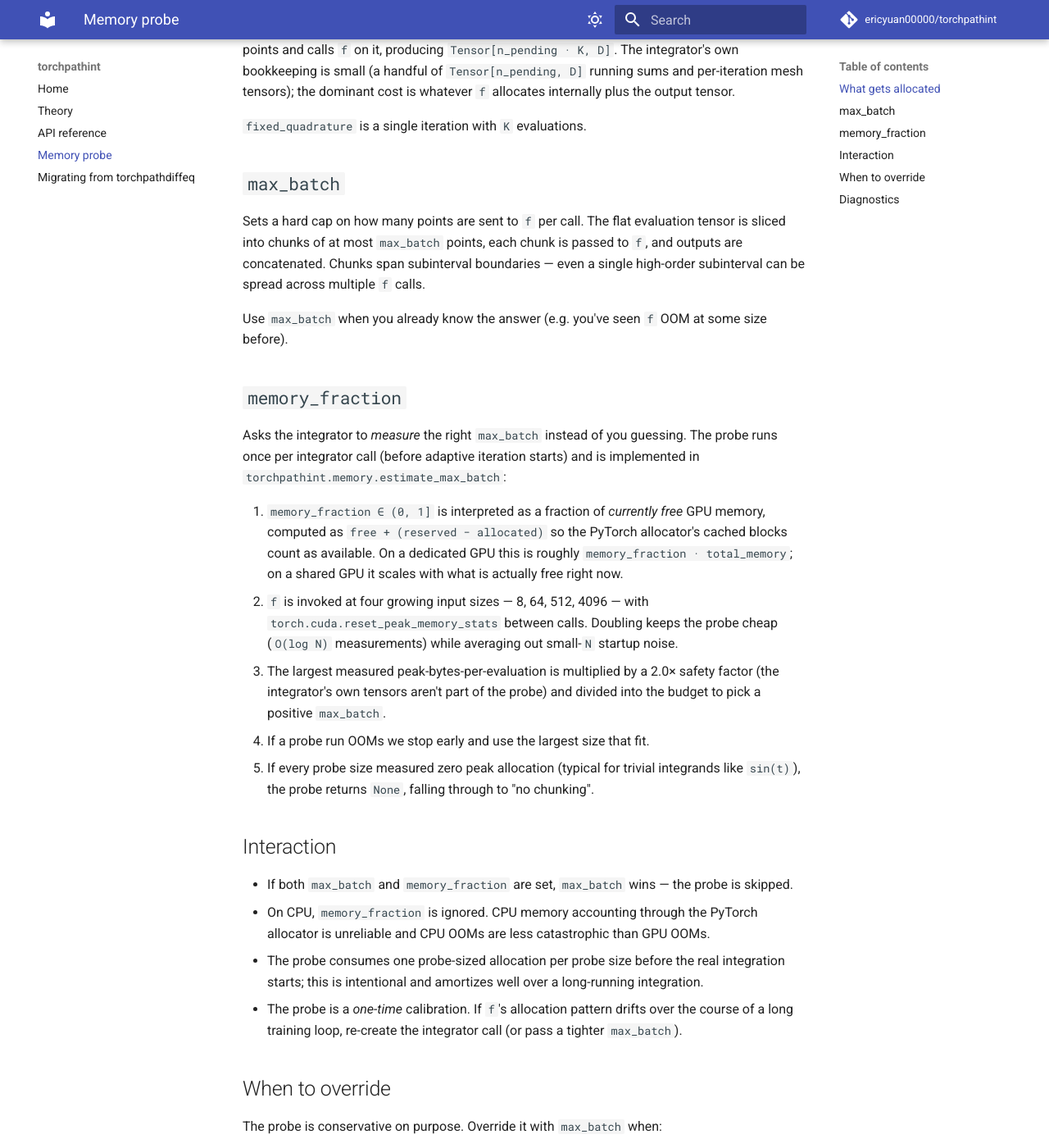
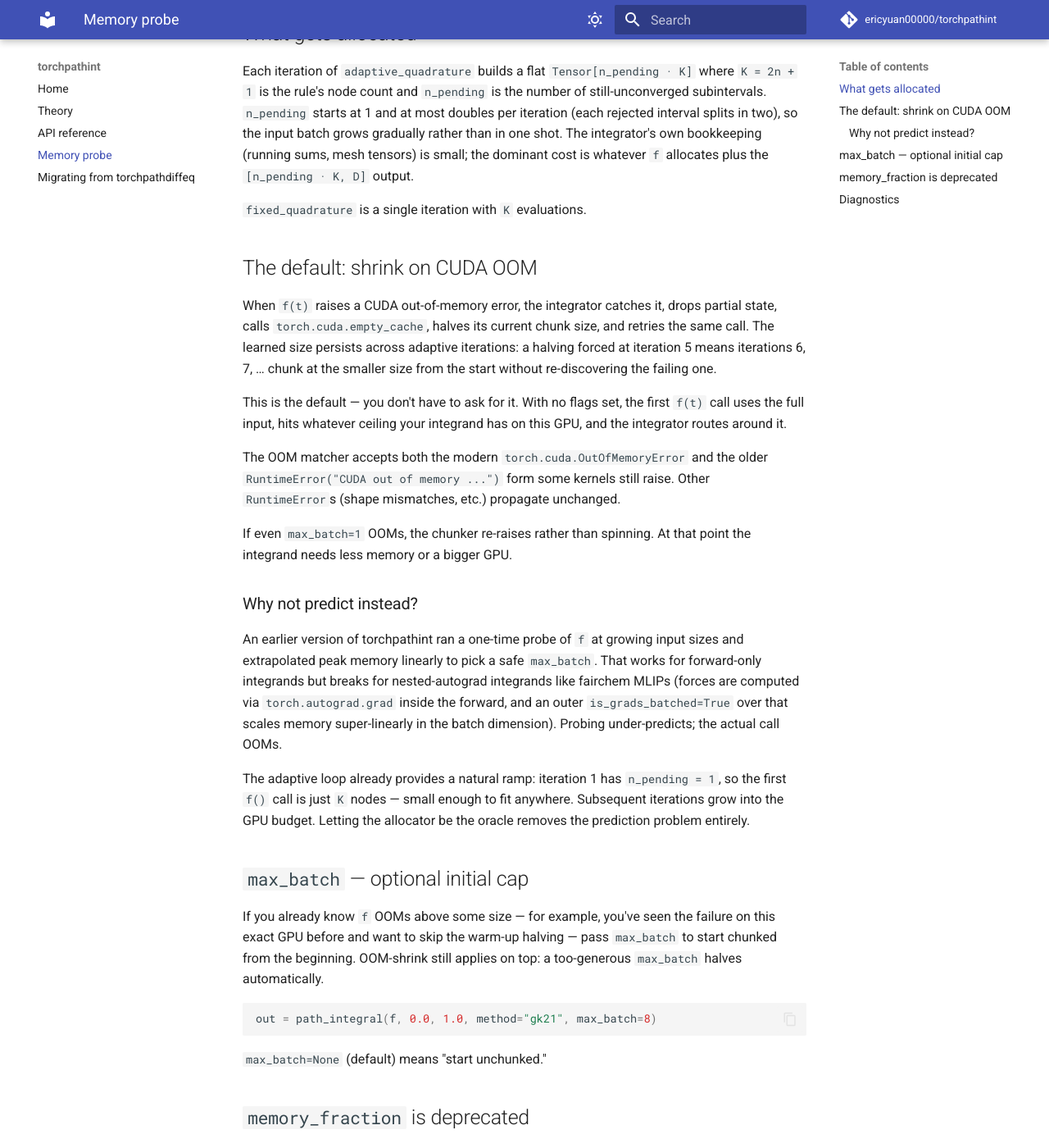
Before and after one commit to ericyuan00000/torchpathint, an MkDocs documentation site: the page built from docs/memory.md, in a window 1280 px wide and 1400 px high, scrolled down 325 px. Shown: the whole window at 82% size. Built offline with MkDocs 1.6.1 and Material for MkDocs 9.7.7, drawn with Linux system fonts in a browser that asks for light colours; comment, search, counter and statistics services are not loaded; some of the changed text lies outside the part shown.

Commit message:
docs: rewrite memory chapter around OOM-driven chunking
memory.md no longer documents a probe — the integrator catches CUDA
OOM, halves the chunk size, and retries; the learned size persists
across adaptive iterations, and the first iteration's small batch
gives the chunker a natural ramp-up. The new page explains the
default-on behavior, the optional max_batch initial cap, and the
DeprecationWarning on memory_fraction.

theory.md and migration.md previously described the probe as part of
the design; updated to point at the OOM-shrink mechanism. index.md's
table-of-contents entry rewritten. api.md drops the evaluate_chunked
and estimate_max_batch sections (both gone from the public surface)
and the memory_fraction kwarg from path_integral's signature block.

Co-Authored-By: Claude Opus 4.7 <noreply@anthropic.com>

````diff
--- a/docs/api.md
+++ b/docs/api.md
@@ -7,8 +7,6 @@ from torchpathint import (
     path_integral,
     adaptive_quadrature,
     fixed_quadrature,
-    evaluate_chunked,
-    estimate_max_batch,
     IntegralOutput,
     Method,
     get_method,
@@ -57,7 +55,7 @@ it.
 out = path_integral(f, t_init, t_final, *,
                     method="gk21",
                     atol=1e-5, rtol=1e-5,
-                    max_batch=None, memory_fraction=None,
+                    max_batch=None,
                     max_iter=50,
                     device=None, dtype=torch.float64)
 ```
@@ -86,31 +84,6 @@ no error estimate.
 - Returns `integral_error=None` and `error_ratios=None`.
 - `gl<n>` for any positive integer `n` is supported. Larger `n` is more
   accurate on smooth integrands but allocates more memory per call.
-
-## `evaluate_chunked`
-
-```python
-y = evaluate_chunked(f, t, max_batch)
-```
-
-Helper used by both engines. Splits a 1-d `t` tensor into chunks of at
-most `max_batch` and concatenates results. `max_batch=None` (or
-`max_batch >= t.numel()`) calls `f` once with the whole tensor.
-
-You probably don't need to call this directly — the engines apply it
-themselves — but it is exported for cases where you want to reuse the
-same chunking logic outside the integrators.
-
-## `estimate_max_batch`
-
-```python
-max_batch = estimate_max_batch(f, t_sample, device, memory_fraction)
-```
-
-The probe behind `memory_fraction`. Returns `None` on CPU (no chunking),
-a positive `int` on CUDA when a per-evaluation cost was measured, or
-`None` on CUDA when nothing measurable was allocated. See
-[memory.md](memory.md) for details.
 
 ## `IntegralOutput`
 
--- a/docs/memory.md
+++ b/docs/memory.md
@@ -1,94 +1,92 @@
-# Memory probe
+# GPU memory and chunking
 
-`max_batch` and `memory_fraction` are alternative ways to control peak GPU
-memory inside the integrator. This page explains what each one does and
-when to pick which.
+`adaptive_quadrature` and `fixed_quadrature` evaluate the integrand on a
+single flat `Tensor[N]` of points each iteration. Whatever `f` allocates
+internally — forward graphs, attention intermediates, vmap'd backward
+state — has to fit on the device for that call to succeed. This page
+explains how the integrator keeps that under control without making you
+hand-tune anything in the common case.
 
 ## What gets allocated
 
-Each iteration of `adaptive_quadrature` evaluates `K = 2n + 1` quadrature
-nodes per pending subinterval. With `n_pending` subintervals it builds a
-flat `Tensor[n_pending · K]` of evaluation points and calls `f` on it,
-producing `Tensor[n_pending · K, D]`. The integrator's own bookkeeping is
-small (a handful of `Tensor[n_pending, D]` running sums and per-iteration
-mesh tensors); the dominant cost is whatever `f` allocates internally
-plus the output tensor.
+Each iteration of `adaptive_quadrature` builds a flat `Tensor[n_pending · K]`
+where `K = 2n + 1` is the rule's node count and `n_pending` is the number
+of still-unconverged subintervals. `n_pending` starts at 1 and at most
+doubles per iteration (each rejected interval splits in two), so the
+input batch grows gradually rather than in one shot. The integrator's own
+bookkeeping (running sums, mesh tensors) is small; the dominant cost is
+whatever `f` allocates plus the `[n_pending · K, D]` output.
 
 `fixed_quadrature` is a single iteration with `K` evaluations.
 
-## `max_batch`
+## The default: shrink on CUDA OOM
 
-Sets a hard cap on how many points are sent to `f` per call. The flat
-evaluation tensor is sliced into chunks of at most `max_batch` points,
-each chunk is passed to `f`, and outputs are concatenated. Chunks span
-subinterval boundaries — even a single high-order subinterval can be
-spread across multiple `f` calls.
+When `f(t)` raises a CUDA out-of-memory error, the integrator catches it,
+drops partial state, calls `torch.cuda.empty_cache`, halves its current
+chunk size, and retries the same call. The learned size persists across
+adaptive iterations: a halving forced at iteration 5 means iterations
+6, 7, … chunk at the smaller size from the start without re-discovering
+the failing one.
 
-Use `max_batch` when you already know the answer (e.g. you've seen
-`f` OOM at some size before).
+This is the default — you don't have to ask for it. With no flags set,
+the first `f(t)` call uses the full input, hits whatever ceiling your
+integrand has on this GPU, and the integrator routes around it.
 
-## `memory_fraction`
+The OOM matcher accepts both the modern `torch.cuda.OutOfMemoryError`
+and the older `RuntimeError("CUDA out of memory ...")` form some kernels
+still raise. Other `RuntimeError`s (shape mismatches, etc.) propagate
+unchanged.
 
-Asks the integrator to *measure* the right `max_batch` instead of you
-guessing. The probe runs once per integrator call (before adaptive
-iteration starts) and is implemented in
-`torchpathint.memory.estimate_max_batch`:
+If even `max_batch=1` OOMs, the chunker re-raises rather than spinning.
+At that point the integrand needs less memory or a bigger GPU.
 
-1. `memory_fraction ∈ (0, 1]` is interpreted as a fraction of *currently
-   free* GPU memory, computed as
-   `free + (reserved − allocated)` so the PyTorch allocator's cached blocks
-   count as available. On a dedicated GPU this is roughly
-   `memory_fraction · total_memory`; on a shared GPU it scales with what is
-   actually free right now.
-2. `f` is invoked at four growing input sizes — 8, 64, 512, 4096 — with
-   `torch.cuda.reset_peak_memory_stats` between calls. Doubling keeps the
-   probe cheap (`O(log N)` measurements) while averaging out small-`N`
-   startup noise.
-3. The largest measured peak-bytes-per-evaluation is multiplied by a 2.0×
-   safety factor (the integrator's own tensors aren't part of the probe)
-   and divided into the budget to pick a positive `max_batch`.
-4. If a probe run OOMs we stop early and use the largest size that fit.
-5. If every probe size measured zero peak allocation (typical for trivial
-   integrands like `sin(t)`), the probe returns `None`, falling through to
-   "no chunking".
+### Why not predict instead?
 
-## Interaction
+An earlier version of torchpathint ran a one-time probe of `f` at growing
+input sizes and extrapolated peak memory linearly to pick a safe
+`max_batch`. That works for forward-only integrands but breaks for
+nested-autograd integrands like fairchem MLIPs (forces are computed via
+`torch.autograd.grad` inside the forward, and an outer
+`is_grads_batched=True` over that scales memory super-linearly in the
+batch dimension). Probing under-predicts; the actual call OOMs.
 
-- If both `max_batch` and `memory_fraction` are set, `max_batch` wins —
-  the probe is skipped.
-- On CPU, `memory_fraction` is ignored. CPU memory accounting through the
-  PyTorch allocator is unreliable and CPU OOMs are less catastrophic than
-  GPU OOMs.
-- The probe consumes one probe-sized allocation per probe size before the
-  real integration starts; this is intentional and amortizes well over a
-  long-running integration.
-- The probe is a *one-time* calibration. If `f`'s allocation pattern
-  drifts over the course of a long training loop, re-create the integrator
-  call (or pass a tighter `max_batch`).
+The adaptive loop already provides a natural ramp: iteration 1 has
+`n_pending = 1`, so the first `f()` call is just `K` nodes — small enough
+to fit anywhere. Subsequent iterations grow into the GPU budget. Letting
+the allocator be the oracle removes the prediction problem entirely.
 
-## When to override
+## `max_batch` — optional initial cap
 
-The probe is conservative on purpose. Override it with `max_batch` when:
+If you already know `f` OOMs above some size — for example, you've seen
+the failure on this exact GPU before and want to skip the warm-up
+halving — pass `max_batch` to start chunked from the beginning. OOM-shrink
+still applies on top: a too-generous `max_batch` halves automatically.
 
-- Your integrand is allocation-stable but the probe under-estimates because
-  small `N` measurements are dominated by allocator overhead. Pass a
-  `max_batch` that is large enough that `f` is GPU-bound but small enough
-  that the output tensor still fits.
-- You are running on a shared GPU and want a hard cap that doesn't depend
-  on the current free memory at probe time.
-- You want bit-identical reproducibility: `max_batch` is deterministic;
-  the probe uses live free-memory readings, which fluctuate.
+```python
+out = path_integral(f, 0.0, 1.0, method="gk21", max_batch=8)
+```
+
+`max_batch=None` (default) means "start unchunked."
+
+## `memory_fraction` is deprecated
+
+`memory_fraction` previously triggered the probe-based estimator. It now
+emits a `DeprecationWarning` and is otherwise ignored — chunk sizing is
+OOM-driven and doesn't need an upfront budget. Drop the kwarg from your
+call sites; pass `max_batch` if you want a manual cap.
 
 ## Diagnostics
 
-`adaptive_quadrature` and `fixed_quadrature` log at `DEBUG` level when the
-probe runs. Enable it with
+The chunker logs a warning each time it shrinks:
+
+```
+evaluate_chunked: caught CUDA OOM at max_batch=None, retrying at 16.
+```
+
+Enable per-iteration debug logging with:
 
 ```python
 import logging
 logging.getLogger("torchpathint").setLevel(logging.DEBUG)
 logging.basicConfig()
 ```
-
-The log line reports per-evaluation bytes, which probe size produced the
-maximum, the safety factor, and the resulting `max_batch`.
--- a/docs/migration.md
+++ b/docs/migration.md
@@ -87,10 +87,13 @@ each call starts from a single subinterval and adapts from scratch.
 ### Memory control
 
 `remove_cut` (which pruned over-resolved subintervals between iterations)
-is gone. `max_batch` and `memory_fraction` replace what the old library
-called fixed-batch evaluation: the new chunking is per-evaluation, not
-per-interval, so a single high-order interval can be spread across
-multiple `f` calls. See [memory.md](memory.md).
+is gone. `max_batch` lets you cap the per-call evaluation count, and the
+chunker shrinks it automatically on CUDA OOM — so an integrand that's too
+big for the GPU at the current `n_pending · K` size routes around the
+failure without intervention. The old library's all-or-nothing per-interval
+evaluation is replaced by per-evaluation chunking; chunks span interval
+boundaries. `memory_fraction` is accepted as a deprecated no-op kwarg.
+See [memory.md](memory.md).
 
 ### Bounds
 
````
Also changed, not shown: docs/index.md (+3 -2 lines), docs/theory.md (+4 -5 lines).
